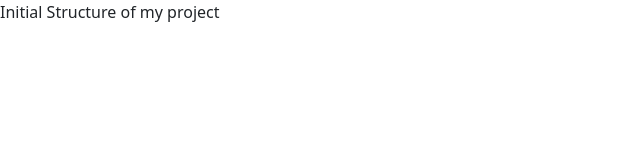
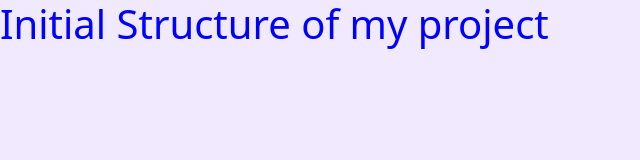
Before and after one commit to Eyiiiiii/SheCodesResponsive, a plain HTML site: page MyProject/index.html in a window 1280 px wide. Shown: the whole page, without its empty margins (0-640 px from the left). Drawn offline with nearby package versions, Linux system fonts and the light colour scheme.

Commit message:
added h1

```diff
--- a/MyProject/index.html
+++ b/MyProject/index.html
@@ -18,15 +18,15 @@
       integrity="sha384-4bw+/aepP/YC94hEpVNVgiZdgIC5+VKNBQNGCHeKRQN+PtmoHDEXuppvnDJzQIu9"
       crossorigin="anonymous"
     />
-
     <meta
       name="description"
       content="This Project is all about myself, a portfolio about myself and what I am passionate about"
     />
     <meta charset="UTF-8" />
     <meta name="viewport" content="width=device-width, initial-scale=1.0" />
+    <link rel="stylesheet" href="styles.css" />
   </head>
   <body>
-    Initial Structure of my project
+    <h1>Initial Structure of my project</h1>
   </body>
 </html>
--- a/MyProject/styles.css
+++ b/MyProject/styles.css
@@ -0,0 +1,7 @@
+body {
+  background-color: #f1e9fe;
+}
+
+h1 {
+  color: blue;
+}
```
